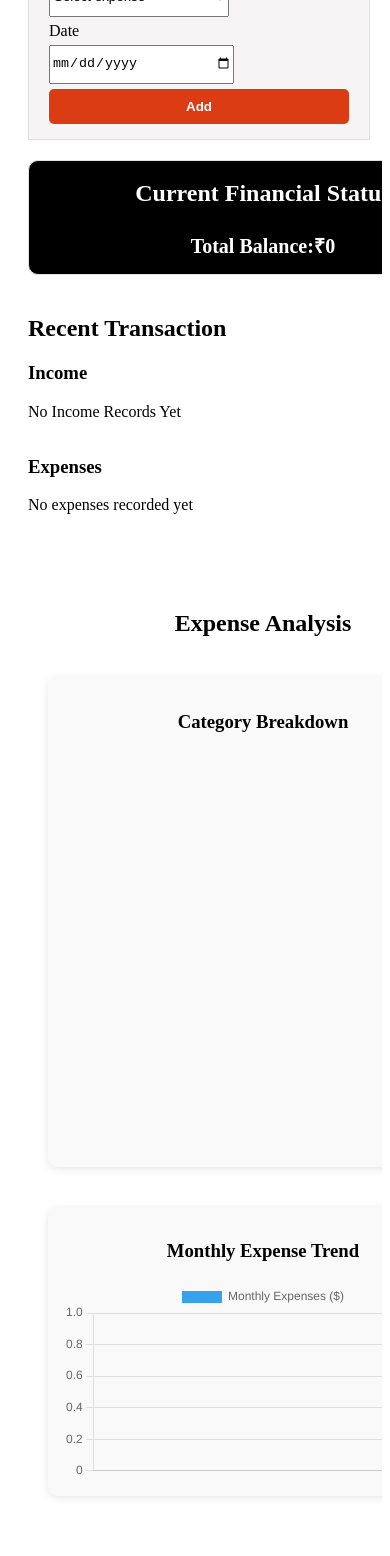
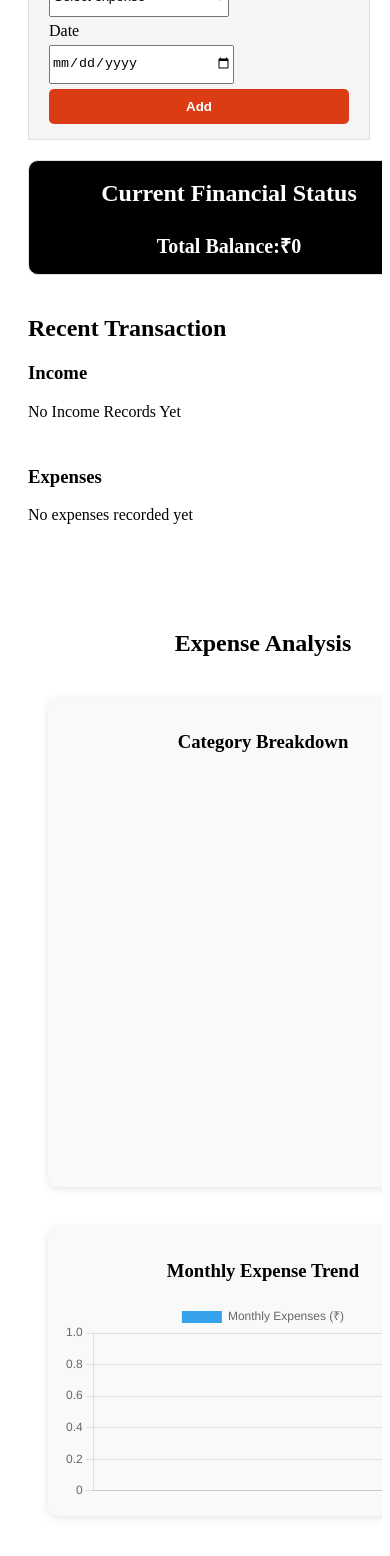
Before and after one commit to Abhijith20-28/Finance-tracker, a React (Vite) app: page / in a window 390 px wide. Shown: the part 665-2221 px from the top of the page. Built offline with nearby package versions, Linux system fonts and the light colour scheme.

Commit message:
make income-expense grid responsive

```diff
--- a/src/charts/FinanceCharts.jsx
+++ b/src/charts/FinanceCharts.jsx
@@ -14,7 +14,7 @@ import {
 ChartJS.register(ArcElement, Tooltip, Legend, CategoryScale, LinearScale, BarElement);
 
 function FinanceCharts({ expenseHistory }) {
-  // 🟢 PIE CHART: Category Breakdown
+
   const categoryTotals = expenseHistory.reduce((acc, curr) => {
     const category = curr.expEntry || "Uncategorized";
     acc[category] = (acc[category] || 0) + curr.amount;
@@ -39,9 +39,9 @@ function FinanceCharts({ expenseHistory }) {
     ],
   };
 
-  // 🟢 BAR CHART: Monthly Expense Trend
+
   const monthlyTotals = expenseHistory.reduce((acc, curr) => {
-    const month = new Date(curr.date).toLocaleString("default", { month: "short" });
+    const month = new Date(curr.expDate).toLocaleString("default", { month: "short" });
     acc[month] = (acc[month] || 0) + curr.amount;
     return acc;
   }, {});
@@ -50,7 +50,7 @@ function FinanceCharts({ expenseHistory }) {
     labels: Object.keys(monthlyTotals),
     datasets: [
       {
-        label: "Monthly Expenses ($)",
+        label: "Monthly Expenses (₹)",
         data: Object.values(monthlyTotals),
         backgroundColor: "#36a2eb",
       },
--- a/src/components/FinanceTracker/FinanceTracker.css
+++ b/src/components/FinanceTracker/FinanceTracker.css
@@ -13,8 +13,24 @@
   gap: 20px;
   flex:1 1 300px;
   min-width: 300px;
+}
 
+.financial-status{
+  border: 1px solid #e0e0e0;
+  display: flex;
+  flex-direction: column;
+  align-items: center;
+  padding-bottom: 15px;
+  background-color: black;
+  color: white;
+  font-weight: bold;
+  border-radius: 10px;
 }
+.balance-container{
+  font-size: 20px;
+  margin-top: 5px;
+}
+
 .income-tracking-container,
 .expense-tracking-container{
   display: flex;
@@ -23,6 +39,19 @@
   width: 100%;
   max-width: 350px;
 }
+@media (max-width: 992px) {
+  .main-container {
+    flex-wrap: wrap;
+    justify-content: center;
+  }
+
+  .left-section,
+  .right-section {
+    flex: 1 1 100%;
+    max-width: 600px;
+  }
+}
+
 @media (max-width:792px){
   .main-container{
     flex-direction: column;
@@ -39,15 +68,8 @@
     gap: 5px;
   }
 }
-@media (max-width: 992px) {
-  .main-container {
-    flex-wrap: wrap;
-    justify-content: center;
-  }
-
-  .left-section,
-  .right-section {
-    flex: 1 1 100%;
-    max-width: 600px;
+@media(max-width:450px){
+  .financial-status{
+    width: 400px;
   }
 }
--- a/src/components/TransactionList/TransactionList.css
+++ b/src/components/TransactionList/TransactionList.css
@@ -1,18 +1,4 @@
-.financial-status{
-  border: 1px solid #e0e0e0;
-  display: flex;
-  flex-direction: column;
-  align-items: center;
-  padding-bottom: 15px;
-  background-color: black;
-  color: white;
-  font-weight: bold;
-  border-radius: 10px;
-}
-.balance-container{
-  font-size: 20px;
-  margin-top: 5px;
-}
+
 .income-list,
 .expense-list{
   font-size: 20px;
@@ -61,7 +47,7 @@
   display: grid;
   grid-template-columns: repeat(5,1fr);
   gap: 10px;
-  padding: 0;
+  padding: 5px;
   list-style: none;
   align-items: center;
   margin: 0;
@@ -94,6 +80,14 @@
     text-align: center;
   }
 }
+@media(max-width:400px){
+  .income-grid,
+  .expense-grid{
+    grid-template-columns:repeat(5,auto);
+    overflow-y: scroll;
+  }
+
+}
 .income-grid>li>div,
 .expense-grid>li>div{
   text-align: center;
```
Also changed, not shown: src/components/ImageCoursel.jsx (deleted, +0 -12 lines), src/components/Welcome.jsx (deleted, +0 -14 lines).
